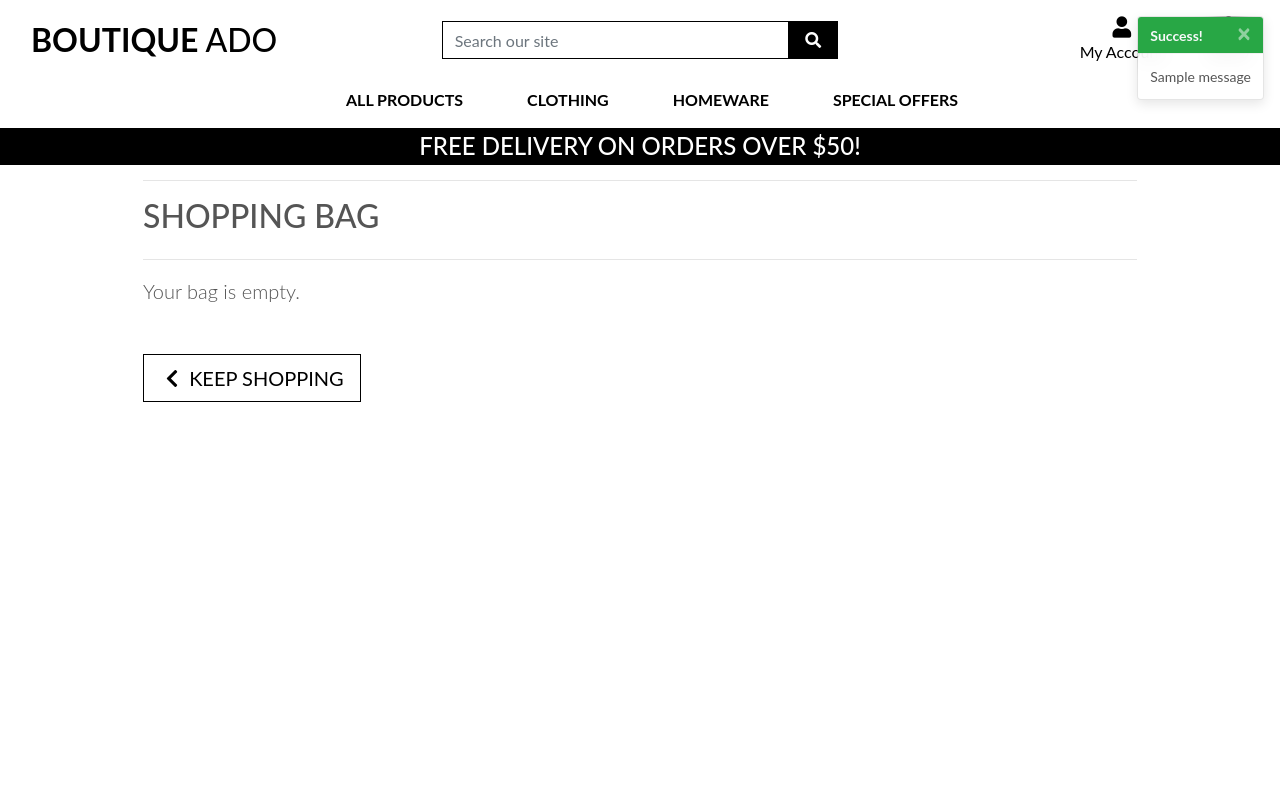
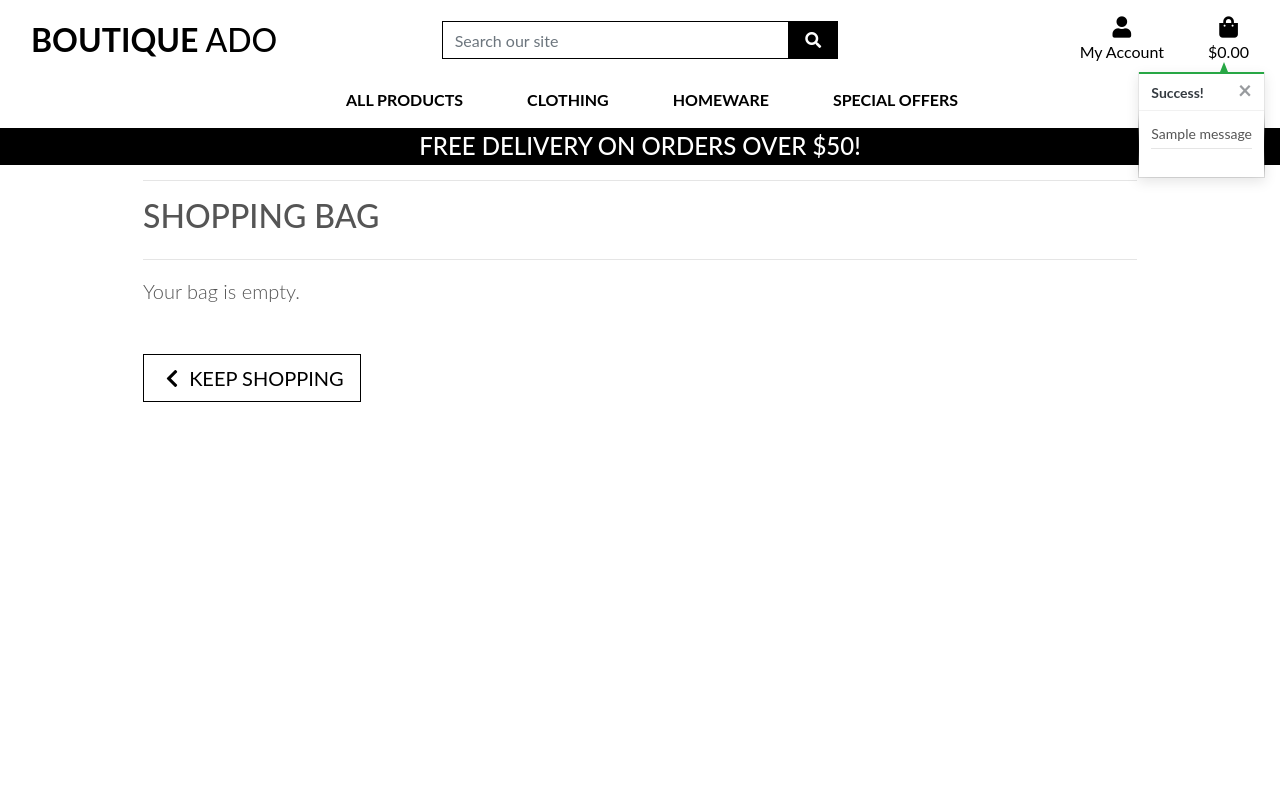
Before and after one commit to ckz8780/django_ecommerce, a Django app: page /cart/ in a window 1280 px wide. Run offline with Django 3.2, Linux system fonts and the light colour scheme; tables that the repository leaves empty hold one stand-in row (values such as "Sample post"); one stand-in notice (Sample message) is shown; some libraries are stand-ins or nearby versions; some web fonts are replaced.

Commit message:
completed toat updates

```diff
--- a/cart/templates/cart/cart.html
+++ b/cart/templates/cart/cart.html
@@ -55,15 +55,15 @@
 												<div class="form-group">
 													<div class="input-group">
 														<div class="input-group-prepend">
-															<button id="decrement-qty" class="btn btn-sm btn-black rounded-0">
+															<button id="decrement-qty_{{ item.item_id }}" data-item_id="{{ item.item_id }}" class="decrement-qty btn btn-sm btn-black rounded-0">
 																<span>
 																	<i class="fas fa-minus fa-sm"></i>
 																</span>
 															</button>
 														</div>
-														<input class="form-control form-control-sm" type="number" name="quantity" value="{{ item.quantity }}" min="0" max="99" id='id_qty'>
+														<input class="form-control form-control-sm qty_input" type="number" name="quantity" value="{{ item.quantity }}" min="1" max="99" data-item_id="{{ item.item_id }}" id="id_qty_{{ item.item_id }}">
 														<div class="input-group-append">
-															<button id="increment-qty" class="btn btn-sm btn-black rounded-0">
+															<button id="increment-qty_{{ item.item_id }}" data-item_id="{{ item.item_id }}" class="increment-qty btn btn-sm btn-black rounded-0">
 																<span>
 																	<i class="fas fa-plus fa-sm"></i>
 																</span>
--- a/products/templates/products/product_detail.html
+++ b/products/templates/products/product_detail.html
@@ -59,15 +59,15 @@
 							<div class="form-group w-50">
 								<div class="input-group">
 									<div class="input-group-prepend">
-										<button id="decrement-qty" class="btn btn-black rounded-0">
+										<button class="decrement-qty btn btn-black rounded-0" data-item_id="{{ product.id }}" id="decrement-qty_{{ product.id }}">
 											<span class="icon">
 												<i class="fas fa-minus"></i>
 											</span>
 										</button>
 									</div>
-									<input class="form-control" type="number" name="quantity" value="1" min="1" max="99" id='id_qty'>
+									<input class="form-control qty_input" type="number" name="quantity" value="1" min="1" max="99" data-item_id="{{ product.id }}" id="id_qty_{{ product.id }}">
 									<div class="input-group-append">
-										<button id="increment-qty" class="btn btn-black rounded-0">
+										<button class="increment-qty btn btn-black rounded-0" data-item_id="{{ product.id }}" id="increment-qty_{{ product.id }}">
 											<span class="icon">
 												<i class="fas fa-plus"></i>
 											</span>
--- a/static/css/base.css
+++ b/static/css/base.css
@@ -92,11 +56,66 @@ body {
 
 
 /* Bootstrap Toasts */
+
+.custom-toast {
+    overflow: visible;
+}
+
 .message-container {
     position: fixed;
-    top: 1rem;
-    right: 1rem;
+    top: 72px;
+    right: 15px; /* matches container padding */
     z-index: 99999999999;
+}
+
+.toast-capper {
+    height: 2px;
+}
+
+
+/* from CSS-tricks.com: https://css-tricks.com/snippets/css/css-triangle/ */
+.arrow-up {
+    width: 0;
+    height: 0;
+    border-left: 4px solid transparent;
+    border-right: 4px solid transparent;
+    border-bottom: 10px solid black;
+    position: absolute;
+    top: -10px;
+    right: 36px;
+}
+
+/* Convenience classes - colors copied from Bootstrap */
+.arrow-primary {
+    border-bottom-color: #007bff !important;
+}
+
+.arrow-secondary {
+    border-bottom-color: #6c757d !important;
+}
+
+.arrow-success {
+    border-bottom-color: #28a745 !important;
+}
+
+.arrow-danger {
+    border-bottom-color: #dc3545 !important;
+}
+
+.arrow-warning {
+    border-bottom-color: #ffc107 !important;
+}
+
+.arrow-info {
+    border-bottom-color: #17a2b8 !important;
+}
+
+.arrow-light {
+    border-bottom-color: #f8f9fa !important;
+}
+
+.arrow-dark {
+    border-bottom-color: #343a40 !important;
 }
 
 
--- a/static/css/checkout.css
+++ b/static/css/checkout.css
@@ -4,7 +4,7 @@
 	height: 40px;
 	padding: 10px 12px;
 	border: 1px solid transparent;
-	border-radius: 4px;
+	border-radius: 0px;
 	background-color: white;
 	box-shadow: 0 1px 3px 0 #e6ebf1;
 	-webkit-transition: box-shadow 150ms ease;
@@ -33,8 +33,8 @@
 
 #payment-form .form-control,
 #card-element {
-	color: #17a2b8;
-	border: 1px solid #17a2b8;
+	color: #000;
+	border: 1px solid #000;
 }
 
 #loading-overlay {
--- a/templates/base.html
+++ b/templates/base.html
@@ -88,7 +88,7 @@
                         </div>
                     </li>
                     <li class="list-inline-item">
-                        <a class="{% if grand_total %}text-primary font-weight-bold{% else %}text-black{% endif %} nav-link" href="{% url 'view_cart' %}">
+                        <a class="{% if grand_total %}text-info font-weight-bold{% else %}text-black{% endif %} nav-link" href="{% url 'view_cart' %}">
                             <div class="menu-link-wrapper text-center">
                                 <div><i class="fas fa-shopping-bag fa-lg"></i></div>
                                 <p class="my-0">
--- a/templates/includes/toasts/toast_success.html
+++ b/templates/includes/toasts/toast_success.html
@@ -1,11 +1,51 @@
-<div class="toast" data-autohide="false">
-    <div class="toast-header bg-success text-light">
+<div class="toast custom-toast rounded-0 border-top-0" data-autohide="false">
+	<div class="arrow-up arrow-success"></div>
+	<div class="w-100 toast-capper bg-success"></div>
+    <div class="toast-header bg-white text-dark">
         <strong class="mr-auto">Success!</strong>
-        <button type="button" class="ml-2 mb-1 close text-light" data-dismiss="toast" aria-label="Close">
+        <button type="button" class="ml-2 mb-1 close text-dark" data-dismiss="toast" aria-label="Close">
             <span aria-hidden="true">&times;</span>
         </button>
     </div>
-    <div class="toast-body">
-        {{ message }}
+    <div class="toast-body bg-white">
+    	<div class="row">
+    		<div class="col">
+		        {{ message }}
+		        <hr class="mt-1 mb-3">
+    		</div>
+    	</div>
+	    {% if grand_total %}
+			<p class="logo-font shadow-sm bg-white border border-black text-black text-center py-1">Your Bag ({{ product_count }})</p>
+		    <div class="bag-notification-wrapper">
+			    {% for item in cart_items %}
+			    	<div class="row">
+			    		<div class="col-3 my-1">
+			    			<img class="w-100" src="{{ item.product.image.url }}">
+			    		</div>
+			    		<div class="col-9">
+			    			<p class="my-0"><strong>{{ item.product.name }}</strong></p>
+							<p class="my-0 small">Size: {% if item.product.has_sizes %}{{ item.size|upper }}{% else %}N/A{% endif %}</p>
+							<p class="my-0 small text-muted">Qty: {{ item.quantity }}</p>
+			    		</div>
+			    	</div>
+		    	{% endfor %}
+		    </div>
+		    <div class="row">
+		    	<div class="col">
+		    		<strong><p class="mt-3 mb-1 text-black">Total{% if free_shipping_delta > 0 %} (Exc. delivery){% endif %}: <span class="float-right">${{ total|floatformat:2 }}</span></p></strong>
+		    		{% if free_shipping_delta > 0 %}
+						<p class="mb-0 p-2 bg-warning shadow-sm text-black text-center">
+							Spend <strong>${{ free_shipping_delta }}</strong> more to get free next day delivery!
+						</p>
+					{% endif %}
+		    		<a href="{% url 'checkout' %}" class="btn btn-black btn-block rounded-0">
+						<span class="text-uppercase">Go To Secure Checkout</span>
+						<span class="icon">
+							<i class="fas fa-lock"></i>
+						</span>
+					</a>
+		    	</div>
+		    </div>
+        {% endif %}
     </div>
 </div>
```
Also changed, not shown: other parts of static/css/base.css (+43 -36 lines), checkout/templates/checkout/checkout.html (+22 -11 lines), products/templates/products/includes/quantity_input_script.html (+45 -15 lines), templates/includes/toasts/toast_warning.html (+5 -3 lines).
